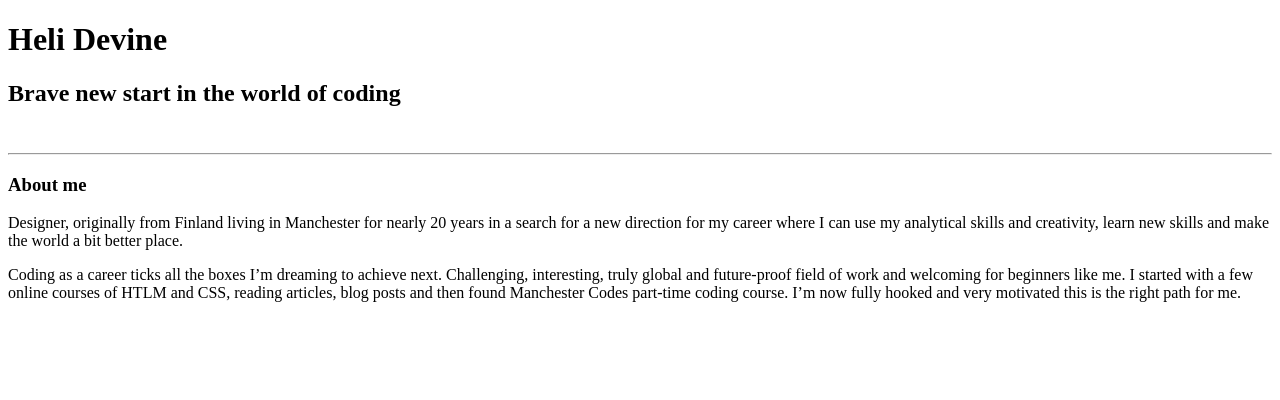
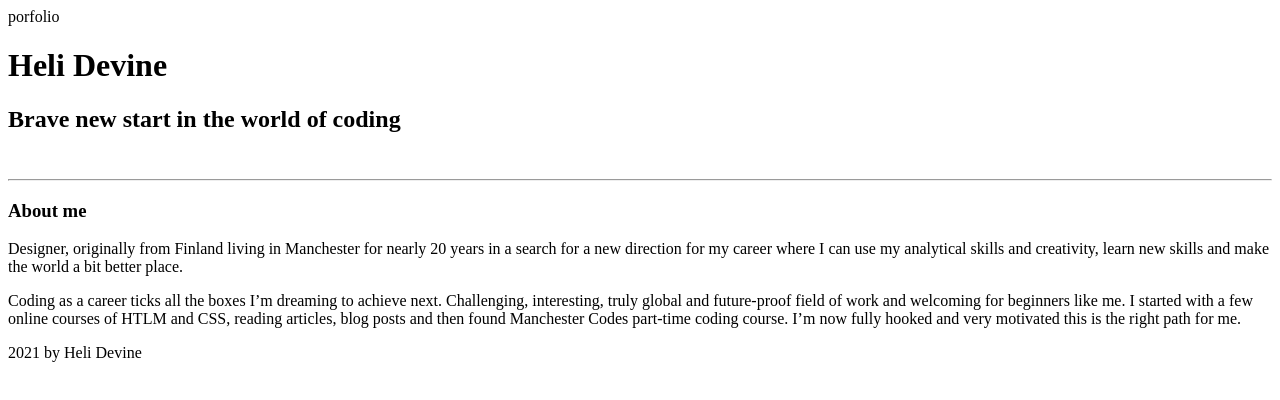
Before and after one commit to heliDevine/portfolio, a plain HTML site: page index.html in a window 1280 px wide. Drawn offline with Linux system fonts and the light colour scheme.

Commit message:
amended semantic makeup

```diff
--- a/index.html
+++ b/index.html
@@ -5,14 +5,22 @@
 Heli Devine
         </title>
     </head>
+
+        <header>porfolio</header>
+        <main>
     <body>
         <h1>Heli Devine</h1>
         <h2>Brave new start in the world of coding</h2>
         <br>
         <hr />
+        <section>
         <h3> About me</h3>
         <p>Designer, originally from Finland living in Manchester for nearly 20 years in a search for a new direction for my career where I can use my analytical skills and creativity, learn new skills and make the world a bit better place.  </p>
         <p>Coding as a career ticks all the boxes I’m dreaming to achieve next. Challenging, interesting, truly global and future-proof field of work and welcoming for beginners like me. I started with a few online courses of HTLM and CSS,  reading articles, blog posts and then found Manchester Codes part-time coding course. I’m now fully hooked and very motivated this is the right path for me.  </p>
+    </section>
 
     </body>
+</main>
+    <footer> 2021 by Heli Devine</footer>
+
 </html>
```
